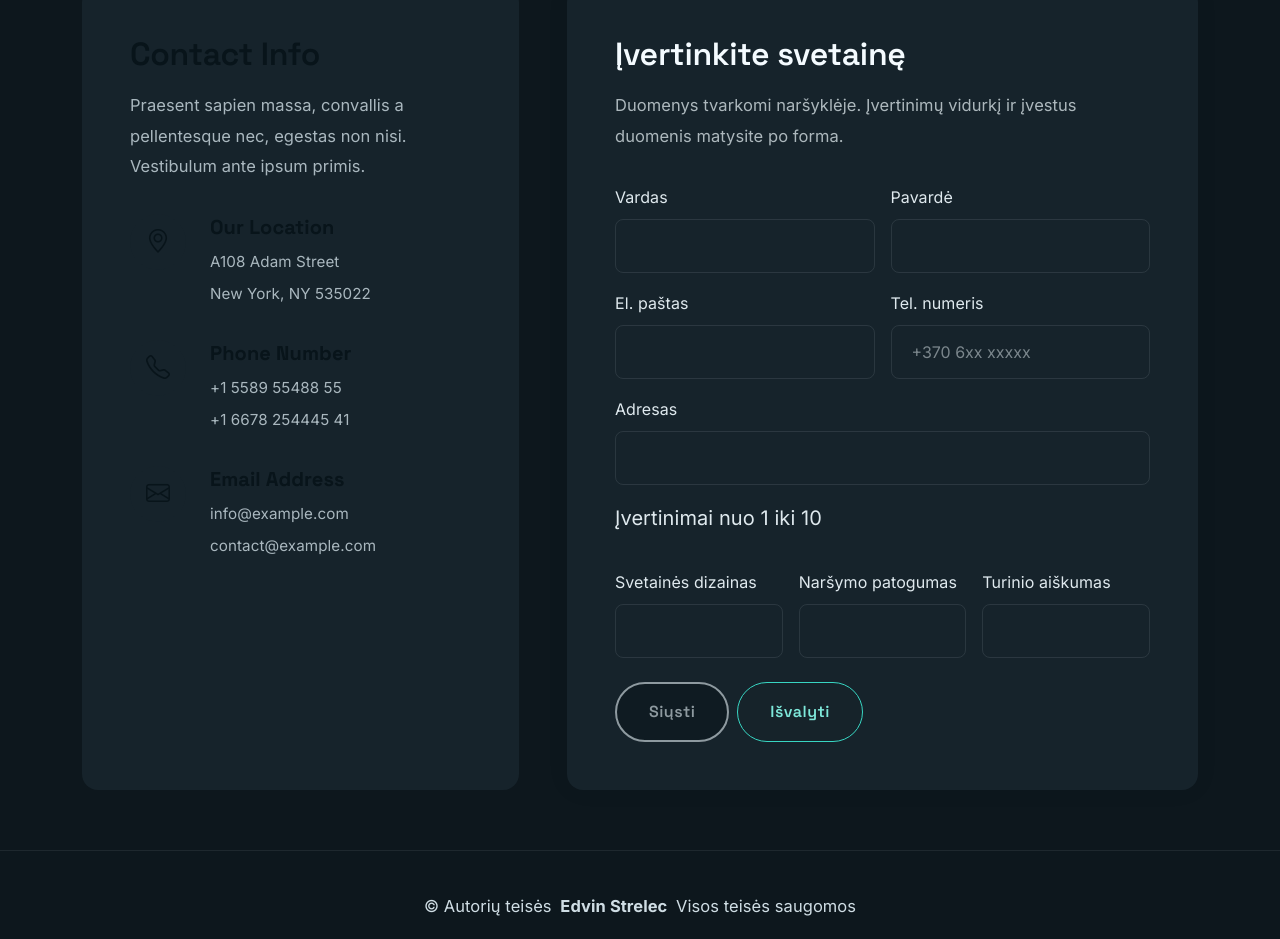
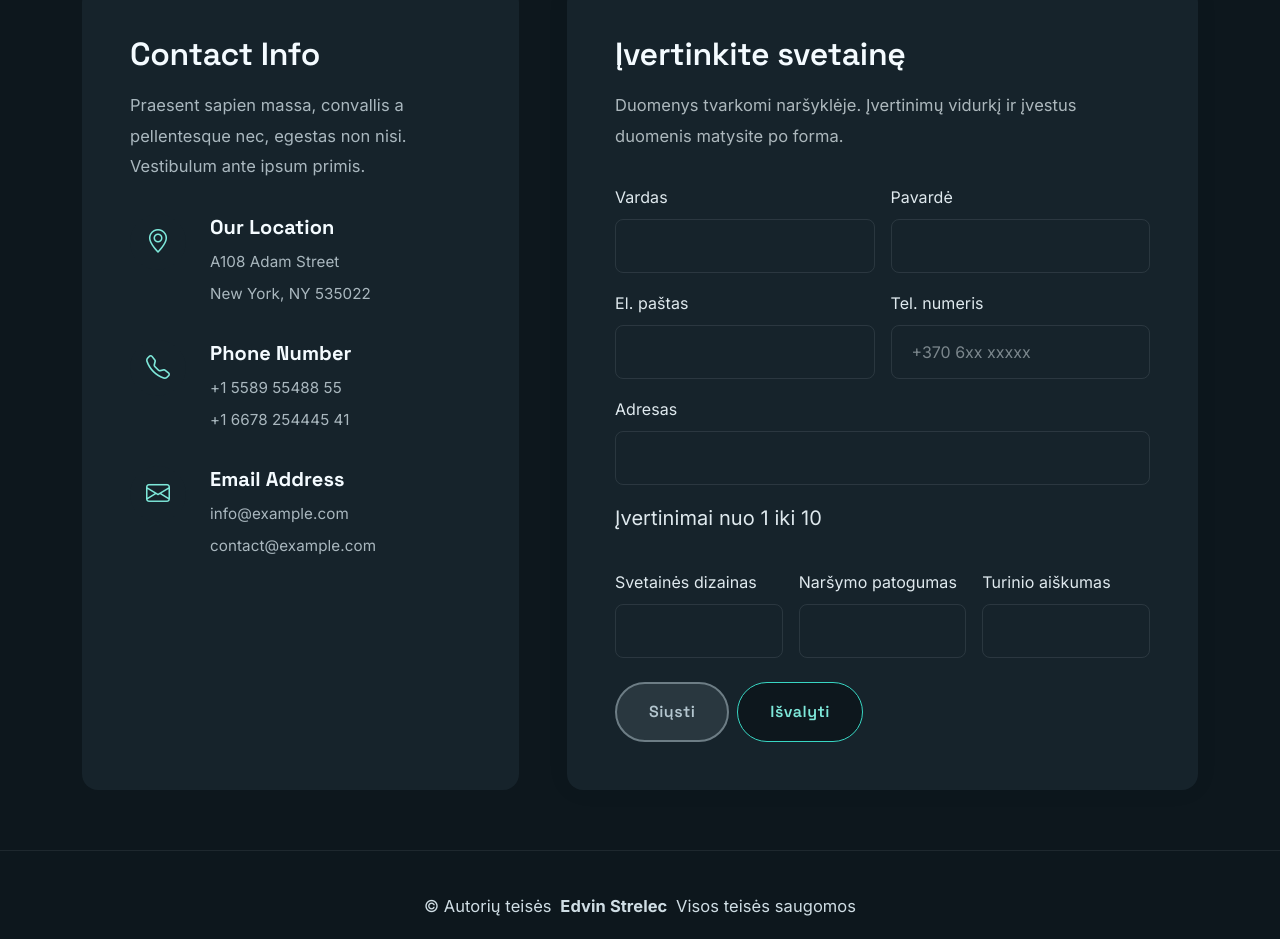
Before and after one commit to edvinstrelec2/edvinstrelec2.github.io, a plain HTML site: page contact.html in a window 1280 px wide. Shown: the part 342-1281 px from the top of the page. Drawn offline with Linux system fonts and the light colour scheme.

Commit message:
Pagerinti kontaktų formos mygtukų kontrastą

```diff
--- a/assets/css/custom.css
+++ b/assets/css/custom.css
@@ -943,6 +943,19 @@ main a:not([class]):hover,
 }
 
 /* 11 laboratorinis darbas: vertinimo forma */
+.contact .info-box h3,
+.contact .info-item .content h4 {
+  color: var(--heading-color);
+}
+
+.contact .info-item .icon-box i {
+  color: var(--accent-light);
+}
+
+.contact .info-item:hover .icon-box i {
+  color: var(--contrast-color);
+}
+
 .contact #feedback-form .form-control.is-invalid {
   border-color: #ff929b;
 }
@@ -957,14 +970,21 @@ main a:not([class]):hover,
 }
 
 .contact #feedback-form button[type="submit"]:disabled {
-  background: var(--background-color);
-  color: var(--default-color);
-  opacity: 0.6;
+  background: color-mix(in srgb, var(--text-muted) 12%, var(--surface-color));
+  border-color: color-mix(in srgb, var(--text-muted) 55%, var(--surface-color));
+  color: var(--text-muted);
+  opacity: 1;
 }
 
 .contact #feedback-form button[type="reset"] {
+  background: var(--background-color);
   border: 1px solid var(--accent-color);
   color: var(--accent-light);
+}
+
+.contact #feedback-form button[type="reset"]:hover {
+  background: var(--surface-color);
+  border-color: var(--accent-light);
 }
 
 .feedback-results {
--- a/contact.html
+++ b/contact.html
@@ -29,7 +29,7 @@
   <link href="assets/css/main.css" rel="stylesheet">
 
   <!-- Custom CSS File (9 LD) – po main.css -->
-  <link href="assets/css/custom.css" rel="stylesheet">
+  <link href="assets/css/custom.css?v=53afc2a89c" rel="stylesheet">
 
   <!-- =======================================================
   * Template Name: FolioOne
```
